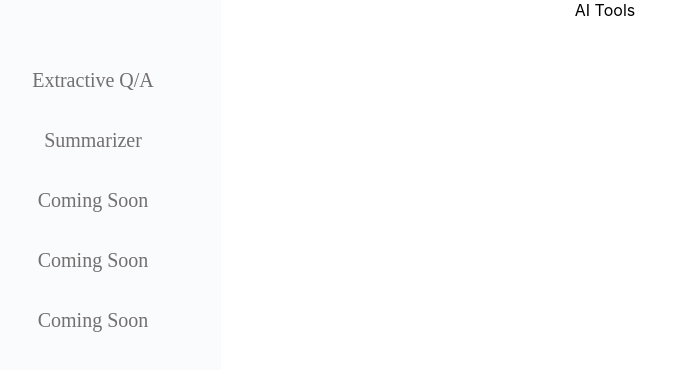
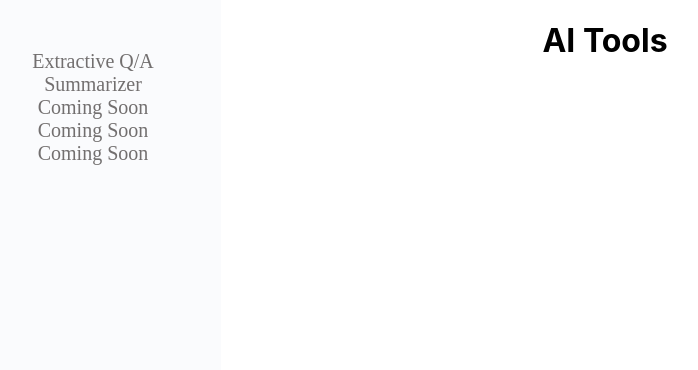
Before and after one commit to mukeshgurpude/ai-tools, a React (Create React App) app: page / in a window 1280 px wide. Shown: the top 370 px of the page, without its empty margins (35-733 px from the left). Built offline with nearby package versions, Linux system fonts and the light colour scheme.

Commit message:
frat: use sass

```diff
--- a/package.json
+++ b/package.json
@@ -9,6 +9,7 @@
     "react": "^17.0.2",
     "react-dom": "^17.0.2",
     "react-scripts": "5.0.0",
+    "sass": "^1.49.8",
     "web-vitals": "^0.2.4",
     "workbox-background-sync": "^5.1.4",
     "workbox-broadcast-update": "^5.1.4",
--- a/src/App.jsx
+++ b/src/App.jsx
@@ -1,14 +1,11 @@
-import React from 'react';
-import './App.css';
+import './App.scss';
 import Sidebar from './Components/Sidebar';
 
 function App() {
-  return (
-    <div className="App">
-      AI Tools
-      < Sidebar />
-    </div>
-  );
+  return <div className="App">
+    <h1>AI Tools</h1>
+    < Sidebar />
+  </div>;
 }
 
 export default App;
--- a/src/Components/Sidebar/style.css
+++ /dev/null
@@ -1,34 +0,0 @@
-.pages {
-  background: #FAFBFD;
-  position: absolute;
-  left: 0;
-  top: 0;
-  width: 20%;
-  height: 100%;
-}
-
-.pages ul {
-  list-style-type: none;
-  margin-top: 50px;
-  padding: 0;
-  font-family: Noto Sans JP;
-  font-weight: 500;
-  font-size: 20px;
-  color: #726f6f;
-}
-
-.pages ul li {
-  display: flex;
-  align-items: center;
-  justify-content: center;
-  padding: 10px 0;
-  width: 100%;
-  height: 40px;
-  cursor: pointer;
-  transition: all 100ms ease-in-out;
-}
-
-.pages ul li:hover {
-  background-color: #9e9e9e;
-  color: #090f31;
-}
--- /dev/null
+++ b/src/Components/Sidebar/style.scss
@@ -0,0 +1,34 @@
+.pages {
+  background: #FAFBFD;
+  position: absolute;
+  left: 0;
+  top: 0;
+  width: 20%;
+  height: 100%;
+
+  ul {
+    list-style-type: none;
+    margin-top: 50px;
+    padding: 0;
+    font-family: Noto Sans JP;
+    font-weight: 500;
+    font-size: 20px;
+    color: #726f6f;
+
+    ul li {
+      display: flex;
+      align-items: center;
+      justify-content: center;
+      padding: 10px 0;
+      width: 100%;
+      height: 40px;
+      cursor: pointer;
+      transition: all 100ms ease-in-out;
+
+      &:hover {
+        background-color: #9e9e9e;
+        color: #090f31;
+      }
+    }
+  }
+}
--- a/src/index.js
+++ b/src/index.js
@@ -1,6 +1,6 @@
 import React from 'react';
 import ReactDOM from 'react-dom';
-import './index.css';
+import './index.scss';
 import App from './App';
 import * as serviceWorkerRegistration from './serviceWorkerRegistration';
 import reportWebVitals from './reportWebVitals';
--- a/src/index.css
+++ b/src/index.scss
@@ -1,3 +1,7 @@
+*, *::after, *::before {
+  box-sizing: border-box;
+  transition: all 0.3s;
+}
 body {
   margin: 0;
   font-family: -apple-system, BlinkMacSystemFont, 'Segoe UI', 'Roboto', 'Oxygen',
```
Also changed, not shown: src/Components/Sidebar/index.jsx (+2 -6 lines), src/App.scss (renamed from src/App.css), 1 other file (tests, documents, lock files or other folders).
